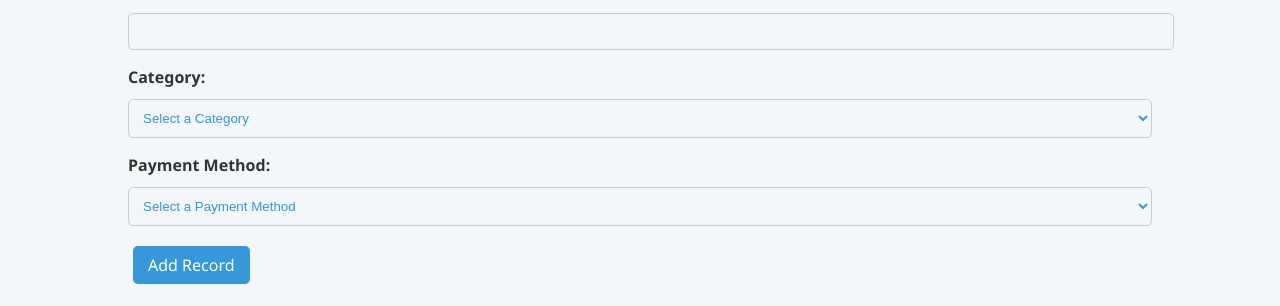
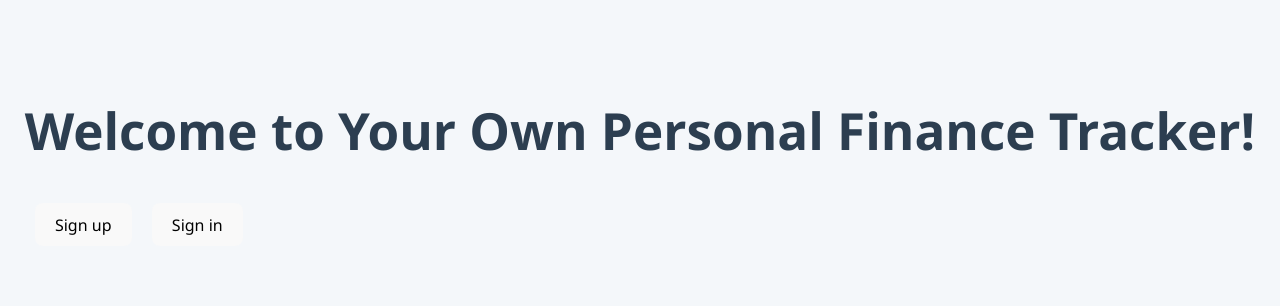
Before and after one commit to sanskruti019/financialTracker_client, a React (Vite) app: page / in a window 1280 px wide. Shown: the part 312-618 px from the top of the page. Built offline with nearby package versions, Linux system fonts and the light colour scheme; no server answers.

Commit message:
issue fix

```diff
--- a/src/App.tsx
+++ b/src/App.tsx
@@ -12,21 +12,21 @@ function App() {
     <Router>
       <div className="app-container">
         <div className="navbar">
-          <Link to="/auth"> Dashboard</Link>
+          <Link to="/"> Dashboard</Link>
           <SignedIn>
             <UserButton />
           </SignedIn>
         </div>
         <Routes>
           <Route
-            path="/"
+            path="/main"
             element={
               <FinanchialRecordsProvider>
                 <Dashboard />
               </FinanchialRecordsProvider>
             }
           />
-          <Route path="/auth" element={<Auth />} />
+          <Route path="/" element={<Auth />} />
         </Routes>
       </div>
     </Router>
--- a/src/pages/auth/index.tsx
+++ b/src/pages/auth/index.tsx
@@ -15,7 +15,7 @@ import {
           <SignInButton mode="modal" />
         </SignedOut>
         <SignedIn>
-          <Navigate to="/" />
+          <Navigate to="/main" />
         </SignedIn>
       </div>
     );
```
